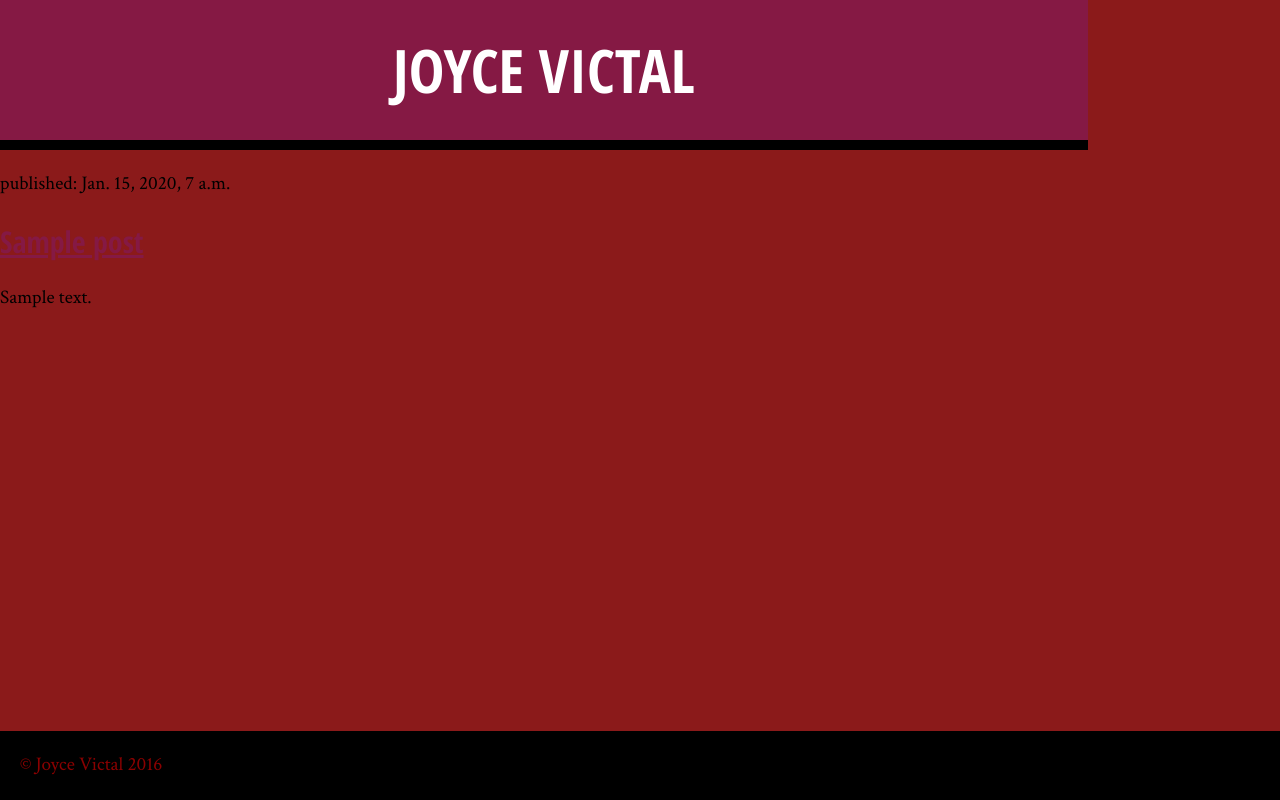
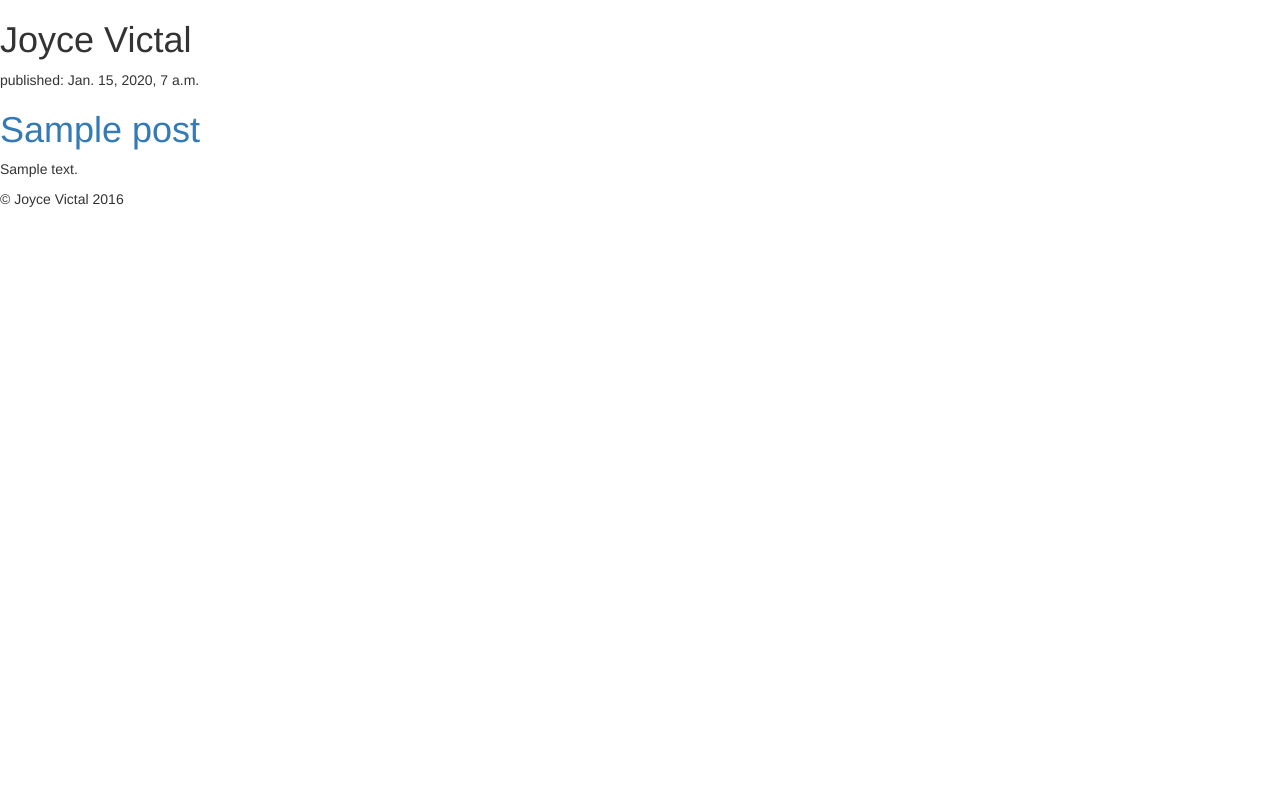
Before and after one commit to joycevictal/my-first-blog, a Django app: template blog/templates/blog/post_list.html in a window 1280 px wide. Run offline with Django 3.2, Linux system fonts and the light colour scheme; the template is opened without the code that fills it: values that come from a table or form of the project are taken from there, others are empty; tables that the repository leaves empty hold one stand-in row (values such as "Sample post"); some libraries are stand-ins or nearby versions.

Commit message:
Instalando o Bootstrap

```diff
--- a/blog/templates/blog/post_list.html
+++ b/blog/templates/blog/post_list.html
@@ -3,10 +3,9 @@
     <head>
         <meta charset="UTF-8">
         <title>Blog - Joyce Victal</title>
-        <link rel="icon" href="img/favicon.png">
-        <link rel="stylesheet" href="css/reset.css">
-        <link rel="stylesheet" href="css/site.css">
-        <link rel="stylesheet" href="http://fonts.googleapis.com/css?family=Crimson+Text:400,400italic,600">
+        <link rel="stylesheet" href="//maxcdn.bootstrapcdn.com/bootstrap/3.2.0/css/bootstrap.min.css">
+        <link rel="stylesheet" href="//maxcdn.bootstrapcdn.com/bootstrap/3.2.0/css/bootstrap-theme.min.css">
+       <link rel="stylesheet" href="http://fonts.googleapis.com/css?family=Crimson+Text:400,400italic,600">
         <link rel="stylesheet" href="http://fonts.googleapis.com/css?family=Open+Sans+Condensed:700">
     </head>
 
```
